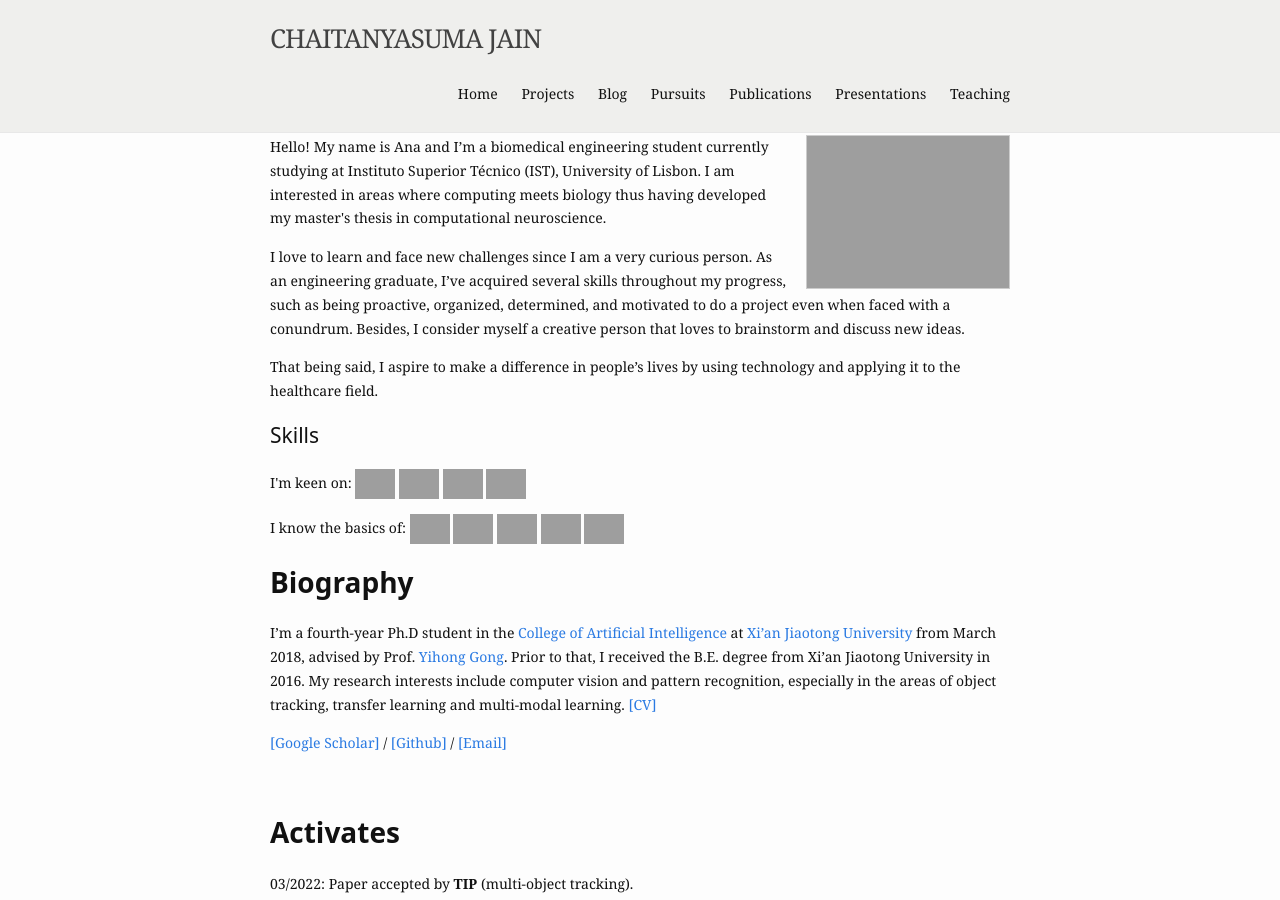
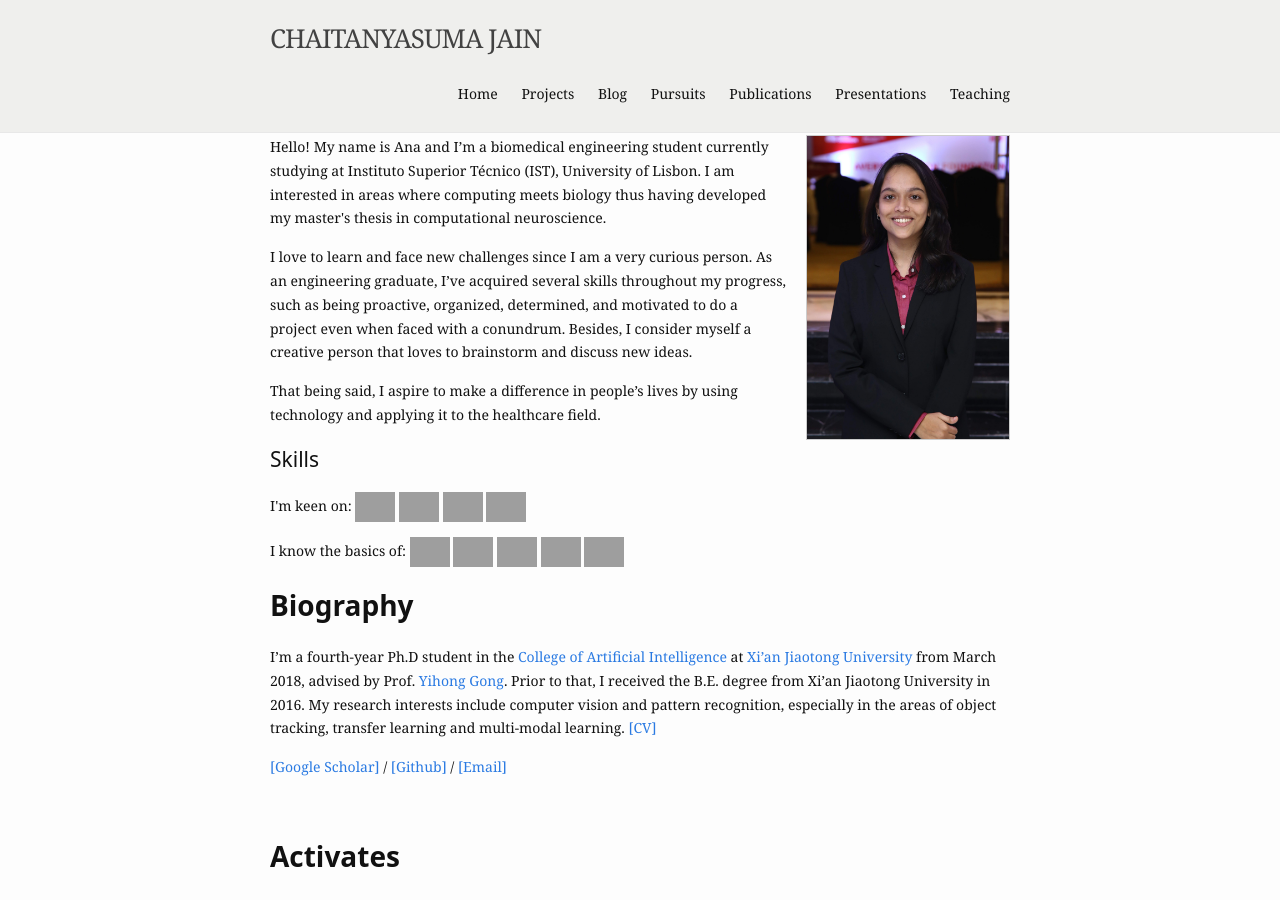
Before and after one commit to swarmphysics/121zhanweigao.github.io, a Jekyll site: the page built from index.md, in a window 1280 px wide and 900 px high. Built offline with Jekyll 4.4.1, drawn with Linux system fonts in a browser that asks for light colours; grey boxes are pictures that could not be loaded.

Commit message:
Update index.md

```diff
--- a/index.md
+++ b/index.md
@@ -1,7 +1,7 @@
 ---
 layout: home
 profile_picture:
-  src: /assets/img/AnaMatoso.jpeg
+  src: /assets/img/profile_picture.JPG
   alt: Picture of Ana Matoso
 ---
 
```
